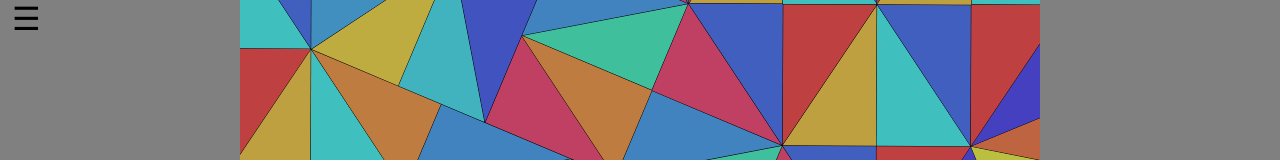
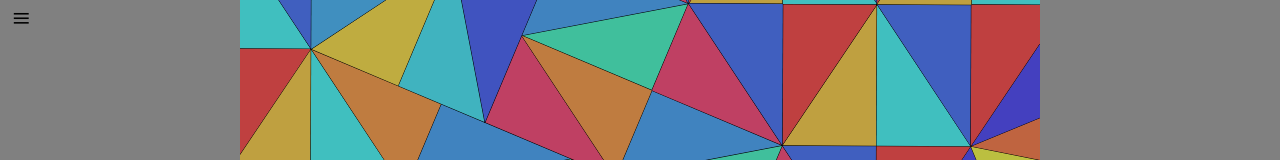
Before and after one commit to metaquanta/metatile, a React (Create React App) app: page / in a window 1280 px wide. Shown: the top 160 px of the page. Built offline with nearby package versions, Linux system fonts and the light colour scheme.

Commit message:
beginnings of a sidebar

```diff
--- a/public/_.css
+++ b/public/_.css
@@ -13,23 +13,21 @@ div.hamburger {
   top: 0px;
   z-index: 100;
   font-size: 2em;
-  color: rgb(0, 0, 0);
   cursor: pointer;
-  transition: all 0.5s ease;
-}
-div.hamburger:hover {
-  color: rgb(63, 63, 63);
+  transition: color 0.5s ease;
+  visibility: "hidden";
 }
 
 div.sidebar {
   position: fixed;
-  width: 300px;
   top: 0px;
   left: 0px;
+  width: 300px;
   bottom: 0px;
-  background: rgba(0, 0, 0, 0.75);
-  visibility: hidden;
-  z-index: 100;
+  background-color: rgba(0, 0, 0, 0);
+  z-index: 10;
+  transition: all 0.5s ease;
+  visibility: "hidden";
 }
 
 div.canvas {
--- a/src/Sidebar.tsx
+++ b/src/Sidebar.tsx
@@ -1,14 +1,41 @@
-import React, { MutableRefObject, useRef } from "react";
+import React, { CSSProperties, MutableRefObject, useRef, useState } from "react";
 
 export default function Sidebar() {
-  const hb: MutableRefObject<HTMLDivElement | null> = useRef(null);
+  const sb: MutableRefObject<HTMLDivElement | null> = useRef(null);
 
+  const [state, setState] = useState({ visible: false, transitioning: false });
+
+  function buttonClicked() {
+    if (sb.current instanceof HTMLDivElement) {
+      setState({ visible: !state.visible, transitioning: true })
+    }
+  }
+
+  function sidebarTransitioned() {
+    setState({ visible: state.visible, transitioning: false })
+  }
+
+  const hiddenStyle: CSSProperties = {
+    backgroundColor: "rgba(0, 0, 0, 0)",
+    visibility: "hidden"
+  }
+  const transitioningStyle: CSSProperties = {
+    backgroundColor: "rgba(0, 0, 0, 0)",
+    visibility: "visible"
+  }
+  const visibleStyle: CSSProperties = {
+    backgroundColor: "rgba(0, 0, 0, 0.75)",
+    visibility: "visible"
+  }
   return (
     <div>
-      <div className="hamburger" ref={hb}>
-        ☰
+      <div className="hamburger" style={{
+        color: state.visible ? "rgb(100,100,100)" : "rgb(0,0,0)",
+        visibility: "visible"
+      }} onClick={buttonClicked} >
+        {state.visible ? '⊠' : '≡'}
       </div>
-      <div className="sidebar" />
+      <div className="sidebar" style={(!state.visible) ? state.transitioning ? transitioningStyle : hiddenStyle : visibleStyle} onTransitionEnd={sidebarTransitioned} ref={sb} />
     </div>
   );
 }
```
